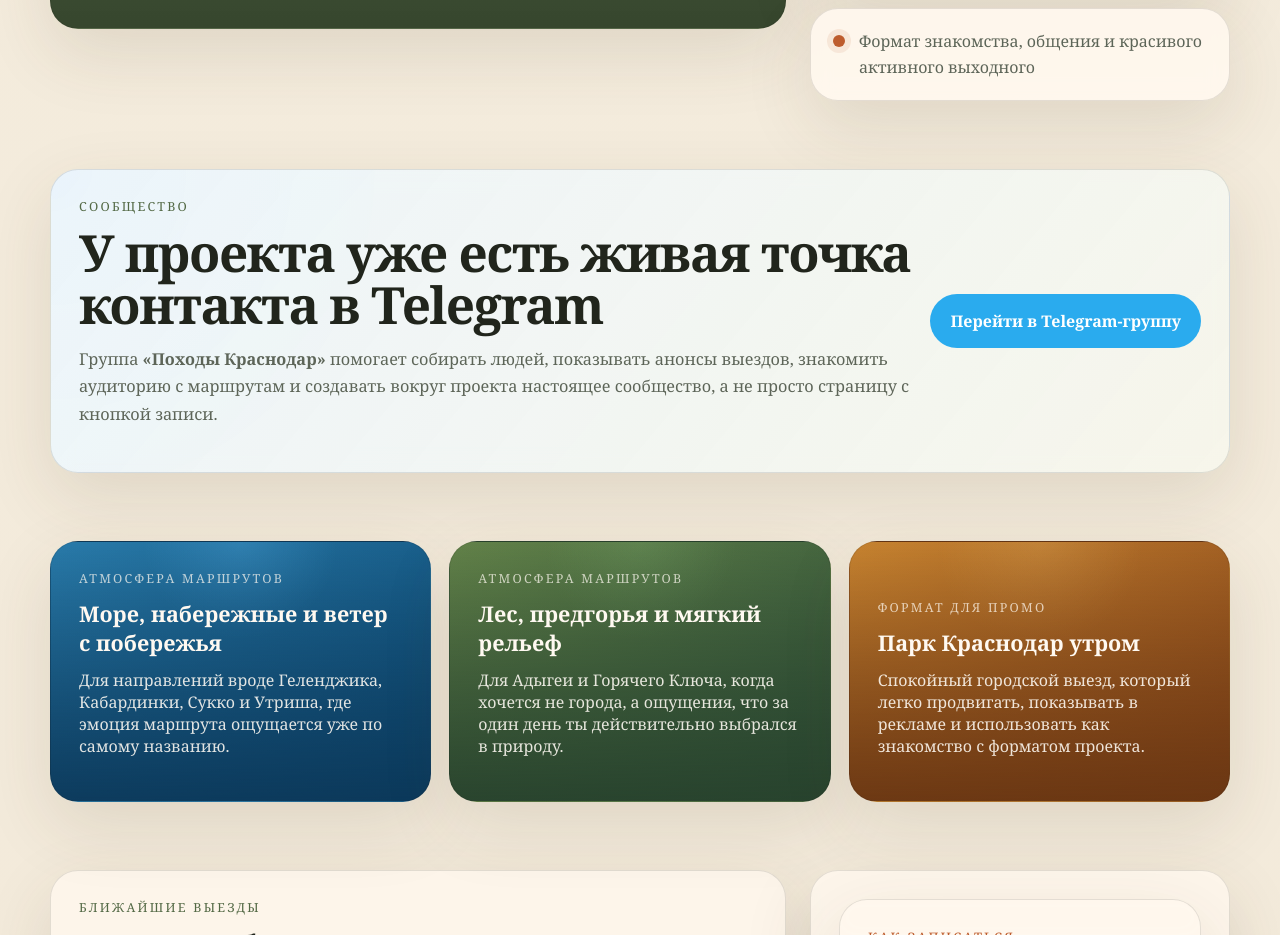
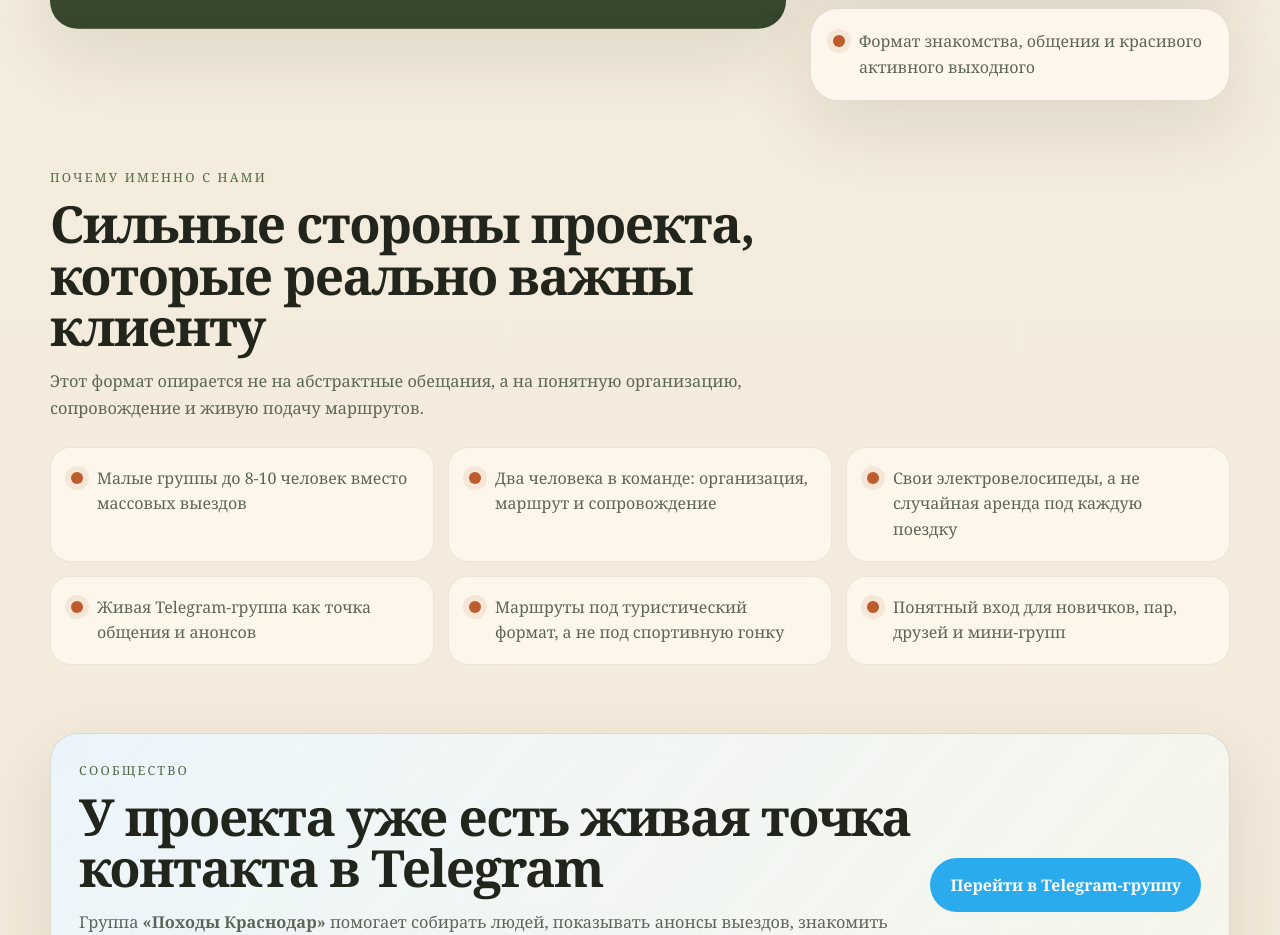
Before and after one commit to vorvvs-sketch/veloturyug-site, a Next.js app: page / in a window 1280 px wide. Shown: the part 6559-7494 px from the top of the page. Built offline with nearby package versions, Linux system fonts and the light colour scheme.

Commit message:
Add concrete why-us section

```diff
--- a/app/globals.css
+++ b/app/globals.css
@@ -533,7 +533,8 @@ h3 {
 
 .schedule-list,
 .level-list,
-.audience-grid {
+.audience-grid,
+.why-grid {
   display: grid;
   gap: 14px;
 }
@@ -542,9 +543,14 @@ h3 {
   grid-template-columns: repeat(4, minmax(0, 1fr));
 }
 
+.why-grid {
+  grid-template-columns: repeat(3, minmax(0, 1fr));
+}
+
 .schedule-item,
 .level-item,
-.audience-card {
+.audience-card,
+.why-card {
   padding: 18px 20px;
   border-radius: 20px;
   background: rgba(255, 248, 238, 0.82);
@@ -566,10 +572,17 @@ h3 {
 
 .schedule-item p,
 .level-item p,
-.audience-card p {
+.audience-card p,
+.why-card p {
   margin-bottom: 0;
   color: var(--muted);
   line-height: 1.6;
+}
+
+.why-card {
+  display: flex;
+  gap: 14px;
+  align-items: flex-start;
 }
 
 .schedule-item span {
@@ -817,7 +830,8 @@ h3 {
   .promo-banner,
   .mood-grid,
   .community-card,
-  .audience-grid {
+  .audience-grid,
+  .why-grid {
     grid-template-columns: 1fr;
   }
 
--- a/app/page.js
+++ b/app/page.js
@@ -405,6 +405,15 @@ const audiences = [
   }
 ];
 
+const whyUs = [
+  "Малые группы до 8-10 человек вместо массовых выездов",
+  "Два человека в команде: организация, маршрут и сопровождение",
+  "Свои электровелосипеды, а не случайная аренда под каждую поездку",
+  "Живая Telegram-группа как точка общения и анонсов",
+  "Маршруты под туристический формат, а не под спортивную гонку",
+  "Понятный вход для новичков, пар, друзей и мини-групп"
+];
+
 export default function HomePage() {
   return (
     <main className="page-shell">
@@ -585,6 +594,25 @@ export default function HomePage() {
             <article className="trust-item" key={point}>
               <span className="trust-item__mark" />
               <p>{point}</p>
+            </article>
+          ))}
+        </div>
+      </section>
+
+      <section className="section">
+        <div className="section__heading">
+          <p className="eyebrow">Почему именно с нами</p>
+          <h2>Сильные стороны проекта, которые реально важны клиенту</h2>
+          <p className="section__text">
+            Этот формат опирается не на абстрактные обещания, а на понятную
+            организацию, сопровождение и живую подачу маршрутов.
+          </p>
+        </div>
+        <div className="why-grid">
+          {whyUs.map((item) => (
+            <article className="why-card" key={item}>
+              <span className="trust-item__mark" />
+              <p>{item}</p>
             </article>
           ))}
         </div>
```
